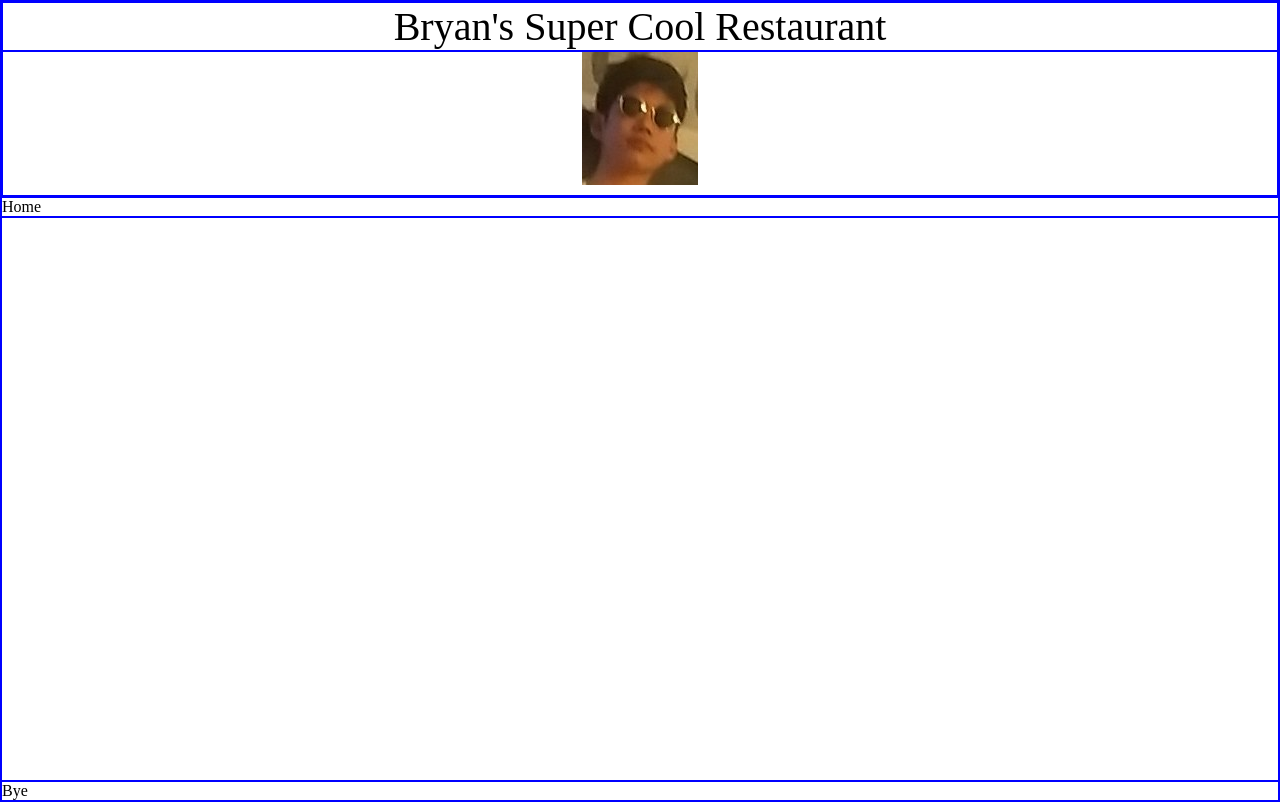
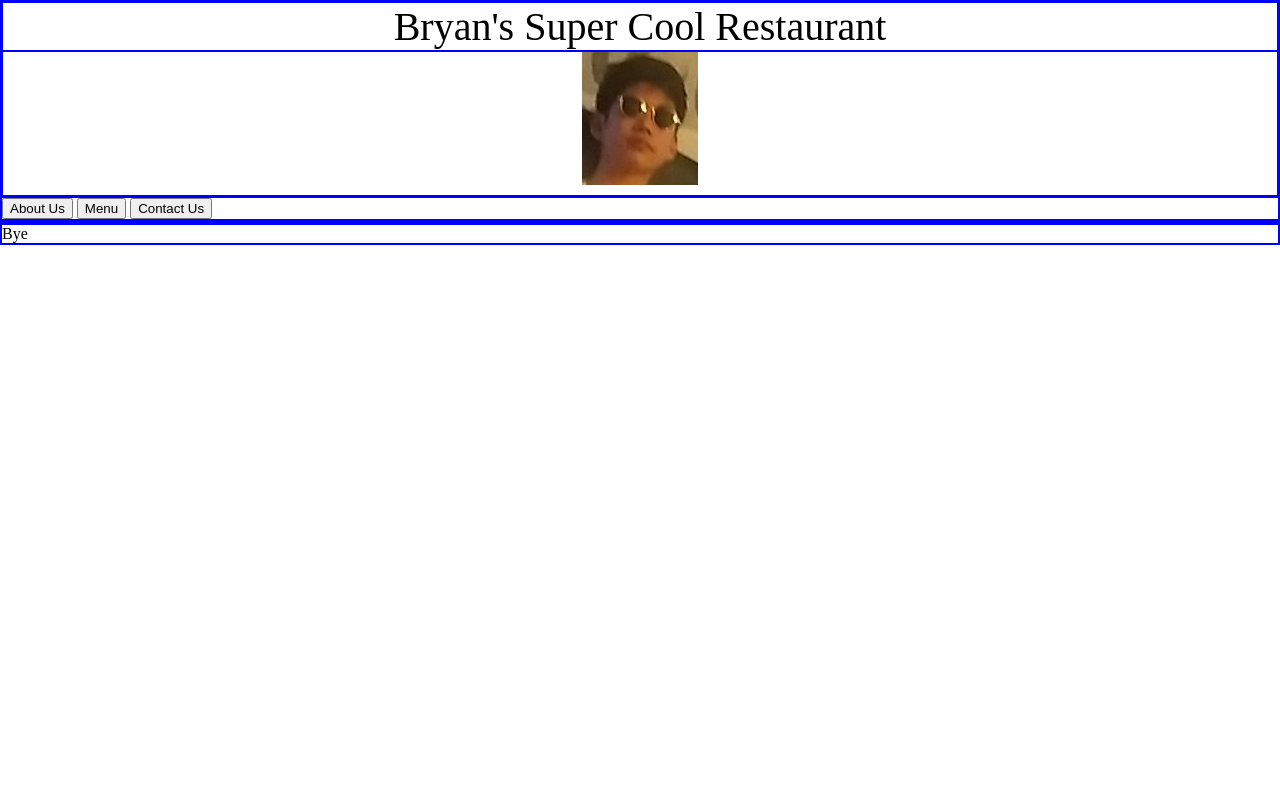
Before and after one commit to Bchow2001/Restaurant, a plain HTML site: page index.html in a window 1280 px wide. Drawn offline with Linux system fonts and the light colour scheme.

```diff
--- a/index.html
+++ b/index.html
@@ -8,13 +8,21 @@
     <script defer src="index.js"></script>
   </head>
   <body>
-    <div class="content-wrapper">
+    <div class="body-wrapper">
       <div class="header">
         <div class="title">Bryan's Super Cool Restaurant</div>
         <div class="logo"><img id="logo" src="./assets/Logo.jpg" alt=""></div>
       </div>
-      <div class="tab-name">Home</div>
-      <div class="content"></div>
+      <div class="tab-name">
+        <button id="about-us">About Us</button>
+        <button id="menu">Menu</button>
+        <button id="contact-us">Contact Us</button>
+      </div>
+      <div class="content-wrapper">
+        <div class="content-div">
+
+        </div>
+      </div>
       <div class="footer">Bye</div>
     </div>
   </body>
```
